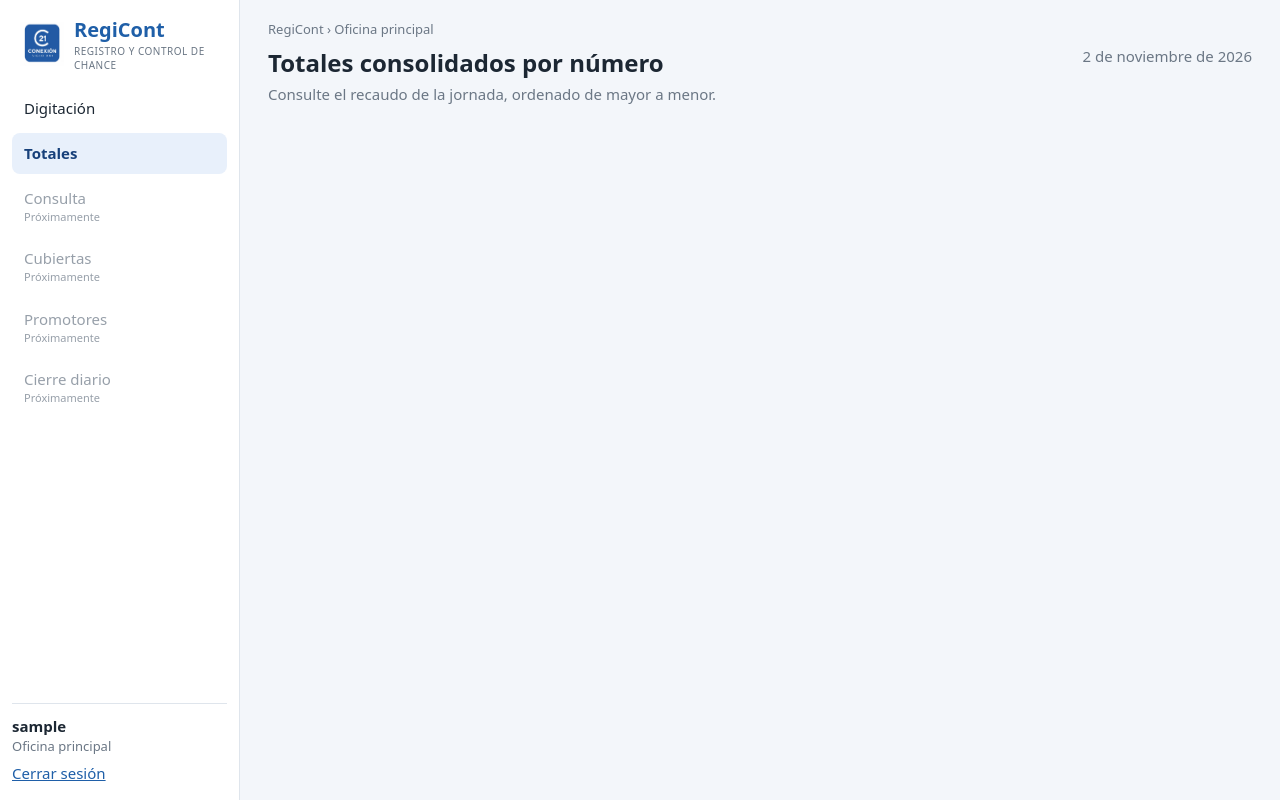
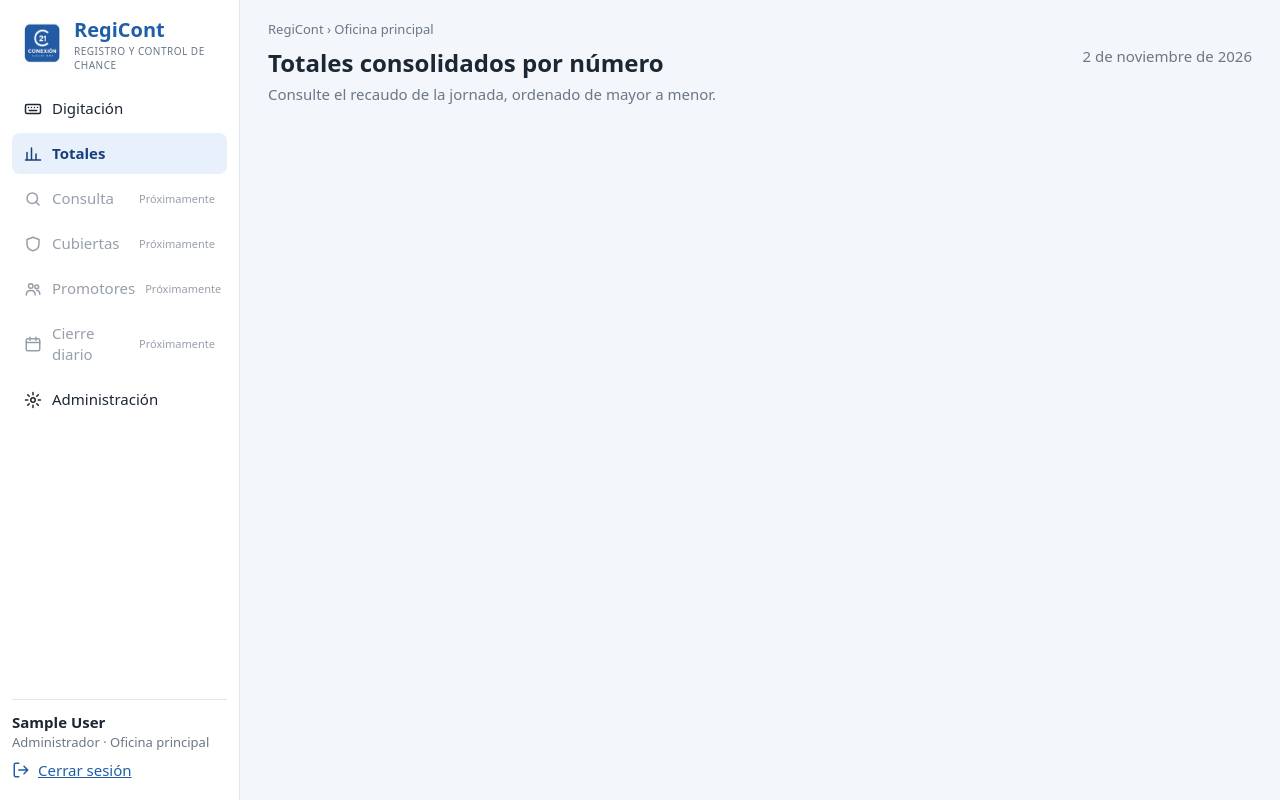
Before and after one commit to MajoLvR16/RegiCont, a Django app: page /totales/ in a window 1280 px wide. Run offline with Django 5.2, Linux system fonts and the light colour scheme; the visitor is signed in with stand-in values (Sample User, id 1).

Commit message:
Módulo de login: menú por rol, iconos y estilos de la pantalla de ingreso (RF11)

```diff
--- a/ventas/context.py
+++ b/ventas/context.py
@@ -23,4 +23,8 @@ def navegacion(request):
                 url = '#'
         menu.append({'clave': clave, 'etiqueta': etiqueta, 'url_name': url_name,
                      'url': url, 'habilitado': url_name is not None})
+    user = getattr(request, 'user', None)
+    if user is not None and user.is_authenticated and user.tiene_permiso('administrar'):
+        menu.append({'clave': 'administracion', 'etiqueta': 'Administración', 'url_name': None,
+                     'url': reverse('admin:index'), 'habilitado': True})
     return {'MENU': menu}
--- a/ventas/static/css/regicont.css
+++ b/ventas/static/css/regicont.css
@@ -38,15 +38,16 @@ body.app { display: flex; min-height: 100vh; }
 .subtitulo-marca { font-size: 10px; letter-spacing: .05em; color: var(--gris); }
 .lateral__nav { flex: 1; display: flex; flex-direction: column; gap: 4px; }
 .nav-item {
-  display: block; padding: 10px 12px; border-radius: 8px;
+  display: flex; align-items: center; gap: 10px; padding: 10px 12px; border-radius: 8px;
   color: var(--texto); text-decoration: none;
 }
 a.nav-item:hover { background: var(--fondo); }
 .nav-item--deshabilitado { color: var(--gris); opacity: .7; cursor: default; }
-.nav-item--deshabilitado small { display: block; font-size: 11px; }
+.nav-item--deshabilitado small { display: block; margin-left: auto; font-size: 11px; }
 /* Ítem activo según el data-menu del body (lo define el bloque menu_activo) */
 body[data-menu="digitacion"] a[data-clave="digitacion"],
-body[data-menu="totales"] a[data-clave="totales"] {
+body[data-menu="totales"] a[data-clave="totales"],
+body[data-menu="administracion"] a[data-clave="administracion"] {
   background: var(--azul-claro); color: var(--azul-oscuro); font-weight: 700;
 }
 .lateral__usuario { border-top: 1px solid var(--borde); padding-top: 12px; }
@@ -55,7 +56,9 @@ body[data-menu="totales"] a[data-clave="totales"] {
 .enlace-salir {
   background: none; border: 0; padding: 0; color: var(--azul);
   font: inherit; cursor: pointer; text-decoration: underline;
+  display: inline-flex; align-items: center; gap: 8px;
 }
+.icono { flex: none; }
 .principal { flex: 1; min-width: 0; padding: 20px 28px; }
 .migas { color: var(--gris); font-size: 13px; margin-bottom: 8px; }
 .encabezado { display: flex; justify-content: space-between; align-items: flex-start; margin-bottom: 20px; }
@@ -110,3 +113,15 @@ input:focus, select:focus { outline: none; border-color: var(--azul); box-shadow
 .mensaje--error { background: #fdeaea; border-color: var(--rojo); color: var(--rojo); }
 .mensaje--warning { background: #fff6e0; border-color: #e0a800; color: #7a5a00; }
 .mensaje--info { background: var(--azul-claro); border-color: var(--azul); color: var(--azul-oscuro); }
+
+/* Login */
+.tarjeta-login { max-width: 420px; margin: 0 auto; padding: 32px; text-align: center; }
+.tarjeta-login img { display: block; margin: 0 auto 12px; }
+.tarjeta-login .subtitulo { margin-bottom: 24px; }
+.tarjeta-login form { text-align: left; }
+.campo__control { position: relative; }
+.campo__control svg { position: absolute; left: 10px; top: 50%; transform: translateY(-50%); color: var(--gris); }
+.campo__control input { padding-left: 38px; }
+.btn--ancho { width: 100%; margin-top: 8px; }
+.error-general { color: var(--rojo); margin-bottom: 8px; }
+.nota-acceso { color: var(--gris); font-size: 12px; text-align: center; margin: 16px 0 0; }
--- /dev/null
+++ b/ventas/templates/_icono.html
@@ -0,0 +1 @@
+<svg class="icono" width="18" height="18" viewBox="0 0 24 24" fill="none" stroke="currentColor" stroke-width="2" stroke-linecap="round" stroke-linejoin="round" aria-hidden="true">{% if nombre == "digitacion" %}<rect x="2" y="6" width="20" height="12" rx="2"/><path d="M6 10h.01M10 10h.01M14 10h.01M18 10h.01M7 14h10"/>{% elif nombre == "totales" %}<path d="M4 20V10M10 20V4M16 20v-8M22 20H2"/>{% elif nombre == "consulta" %}<circle cx="11" cy="11" r="7"/><path d="m20 20-4-4"/>{% elif nombre == "cubiertas" %}<path d="M12 3l8 3v6c0 5-3.5 8-8 9-4.5-1-8-4-8-9V6z"/>{% elif nombre == "promotores" %}<circle cx="9" cy="8" r="3"/><path d="M3 20c0-3.5 2.5-6 6-6s6 2.5 6 6"/><circle cx="17" cy="9" r="2.5"/><path d="M17 14c2.5 0 4 2 4 5"/>{% elif nombre == "cierre" %}<rect x="3" y="5" width="18" height="16" rx="2"/><path d="M3 10h18M8 3v4M16 3v4"/>{% elif nombre == "administracion" %}<circle cx="12" cy="12" r="3"/><path d="M12 2v3M12 19v3M2 12h3M19 12h3M4.9 4.9l2.1 2.1M17 17l2.1 2.1M4.9 19.1 7 17M17 7l2.1-2.1"/>{% elif nombre == "salir" %}<path d="M9 21H5a2 2 0 0 1-2-2V5a2 2 0 0 1 2-2h4M16 17l5-5-5-5M21 12H9"/>{% endif %}</svg>
--- a/ventas/templates/base.html
+++ b/ventas/templates/base.html
@@ -19,21 +19,21 @@
     <nav class="lateral__nav">
       {% for item in MENU %}
         {% if item.habilitado %}
-          <a href="{{ item.url }}" class="nav-item" data-clave="{{ item.clave }}">{{ item.etiqueta }}</a>
+          <a href="{{ item.url }}" class="nav-item" data-clave="{{ item.clave }}">{% include "_icono.html" with nombre=item.clave %}{{ item.etiqueta }}</a>
         {% else %}
-          <span class="nav-item nav-item--deshabilitado" aria-disabled="true">{{ item.etiqueta }} <small>Próximamente</small></span>
+          <span class="nav-item nav-item--deshabilitado" aria-disabled="true">{% include "_icono.html" with nombre=item.clave %}{{ item.etiqueta }} <small>Próximamente</small></span>
         {% endif %}
       {% endfor %}
     </nav>
     <div class="lateral__usuario">
       {% if user.is_authenticated %}
-        <div class="usuario__nombre">{{ user.get_username }}</div>
-        <div class="usuario__oficina">Oficina principal</div>
+        <div class="usuario__nombre">{{ user.get_full_name|default:user.get_username }}</div>
+        <div class="usuario__oficina">{{ user.get_rol_display }} · Oficina principal</div>
+        <form method="post" action="{{ url_salir }}">
+          {% csrf_token %}
+          <button type="submit" class="enlace-salir">{% include "_icono.html" with nombre="salir" %}Cerrar sesión</button>
+        </form>
       {% endif %}
-      <form method="post" action="{{ url_salir|default:'#' }}">
-        {% csrf_token %}
-        <button type="submit" class="enlace-salir">Cerrar sesión</button>
-      </form>
     </div>
   </aside>
   <div class="principal">
```
